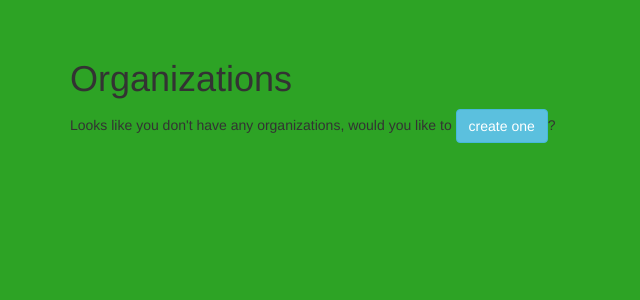
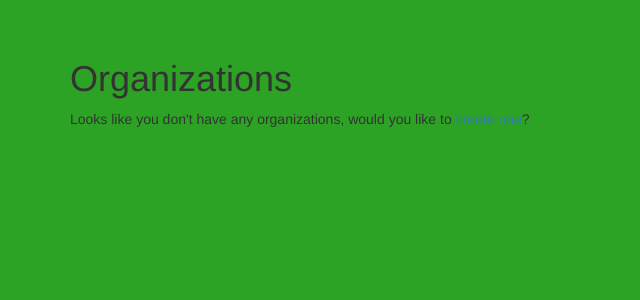
Before and after one commit to CameronOC/SKEDD, a Python web app: template source/templates/main/home.html in a window 1280 px wide. Shown: the part 51-351 px from the top of the page, without its empty margins (0-640 px from the left). Run offline with Jinja, Linux system fonts and the light colour scheme; the template is opened without the code that fills it, so the values that code supplies are empty; some libraries are stand-ins or nearby versions; some web fonts are replaced.

Commit message:
removed 'create one' button on /home

```diff
--- a/source/templates/main/home.html
+++ b/source/templates/main/home.html
@@ -11,7 +11,7 @@
     <a class="btn btn-info" href="/create" type="submit"> <i class="fa fa-plus" aria-hidden="true"></i> Create New Organization</a>
 </ul>
 {% else %}
-Looks like you don't have any organizations, would you like to <a class="btn btn-info" href="/create">create one</a>?
+Looks like you don't have any organizations, would you like to <a href="/create">create one</a>?
 {% endif %}
 
 {% endblock %}
```
